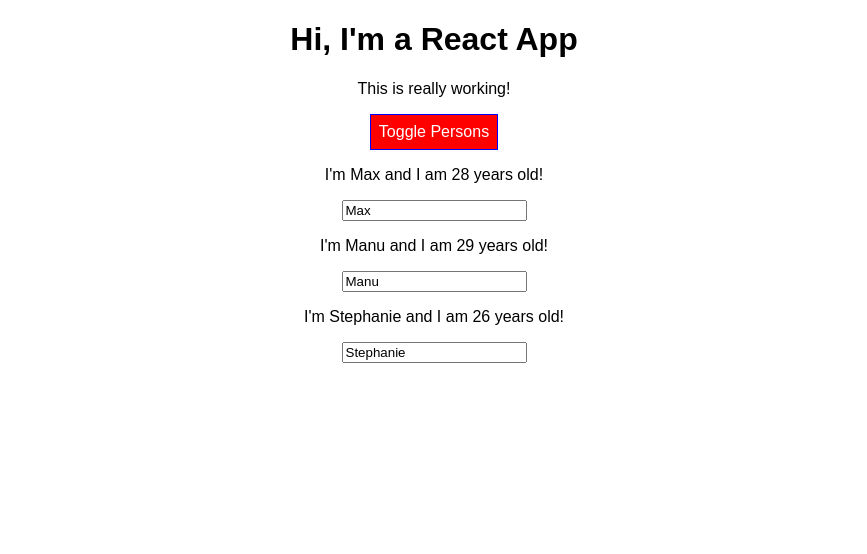
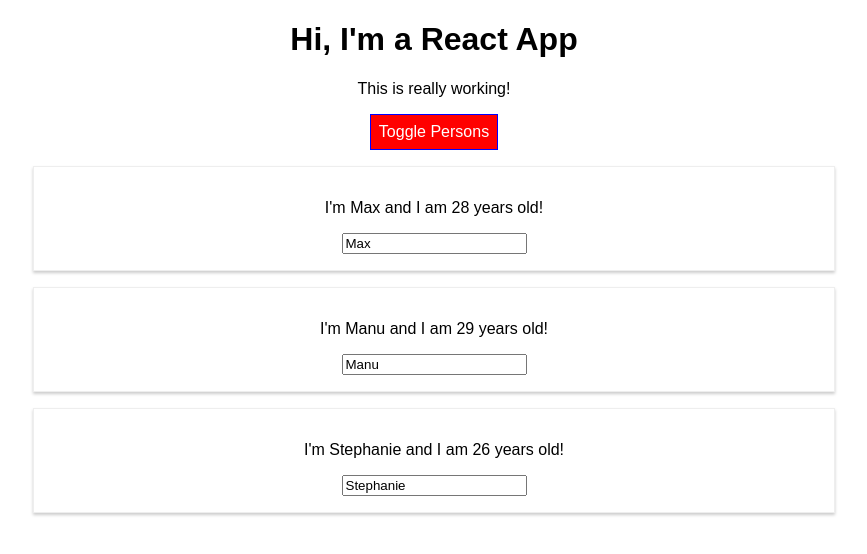
Before and after one commit to abelgoodwin1988/react-complete-guide, a React app: page / in a window 1280 px wide. Both pictures are taken after a click on the button "Toggle Persons". Shown: the top 554 px of the page, without its empty margins (206-1073 px from the left). Built offline with nearby package versions, Linux system fonts and the light colour scheme.

Commit message:
css class for person

```diff
--- a/src/Person/Person.js
+++ b/src/Person/Person.js
@@ -1,11 +1,11 @@
 import React from 'react';
 
-import './Person.css';
+import classes from './Person.css';
 
 const person = ( props ) => {
 
     return (
-        <div className="Person">
+        <div className={classes.Person}>
             <p onClick={props.click}>I'm {props.name} and I am {props.age} years old!</p>
             <p>{props.children}</p>
             <input type="text" onChange={props.changed} value={props.name} />
```
